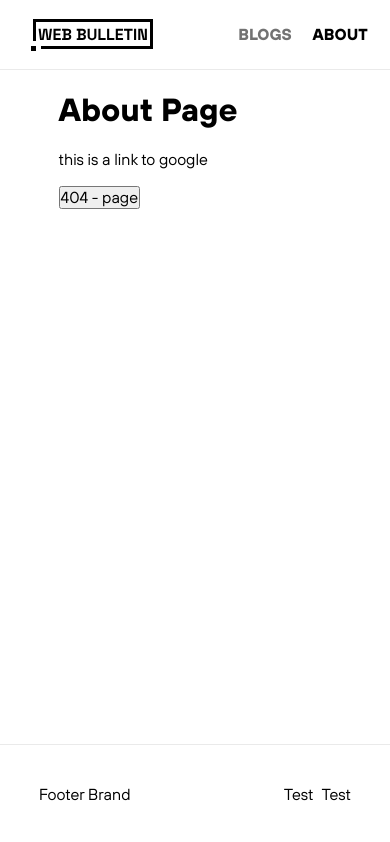
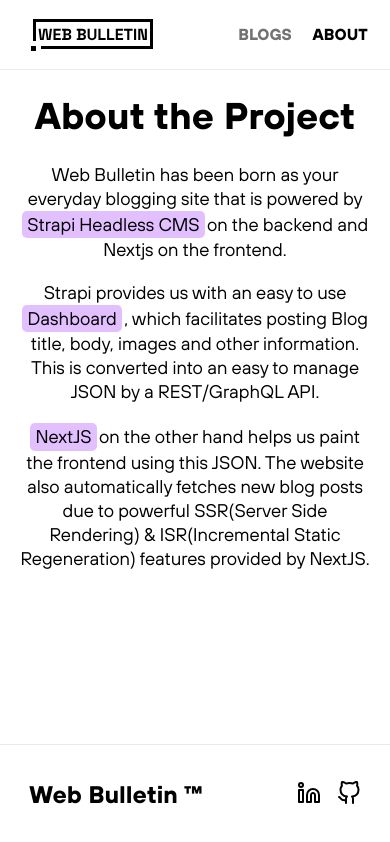
Before and after one commit to nabeelcodes/web-bulletin-blog, a Next.js app: page /about in a window 390 px wide. Before the commit this address had no page. Built offline with nearby package versions, Linux system fonts and the light colour scheme; a web font is replaced by a local one.

Commit message:
Completed About section and updated footer
- Updated footer with new Github and LinkedIn logos
- Added info on the project
- made the About page and Footer responsive

```diff
--- a/src/components/Footer/Footer.jsx
+++ b/src/components/Footer/Footer.jsx
@@ -1,16 +1,26 @@
 import { StyledFooter } from './Footer.styled';
 import { Container } from '../../styles/utilities';
+import GithubLogo from '../GithubLogo/GithubLogo';
+import LinkedinLogo from '../LinkedinLogo/LinkedinLogo';
 
 export default function Footer() {
 	return (
 		<StyledFooter>
-      <Container flex width="80%">
-        <div className="footBrand">Footer Brand</div>
+			<Container flex width='80%' className='footerContainer'>
+				<div className='footBrand'>Web Bulletin &trade;</div>
 
-        <div className="footMenu">
+				<div className='footMenu'>
 					<ul>
-            <li>Test</li>
-            <li>Test</li>
+						<li>
+							<a href='https://in.linkedin.com/in/nabeel-asif-2549ba142' target='_blank' rel='noreferrer'>
+								<LinkedinLogo />
+							</a>
+						</li>
+						<li>
+							<a href='https://github.com/nabeelcodes/web-bulletin-blog' target='_blank' rel='noreferrer'>
+								<GithubLogo />
+							</a>
+						</li>
 					</ul>
 				</div>
 			</Container>
--- a/src/components/Footer/Footer.styled.js
+++ b/src/components/Footer/Footer.styled.js
@@ -1,14 +1,42 @@
 import styled from 'styled-components';
 
 export const StyledFooter = styled.footer`
-  height: 100px;
-  border-top: 1px solid #eaeaea;
+	height: 100px;
+	border-top: 1px solid #eaeaea;
 
-  .footMenu ul {
-    display: flex;
-  }
+	.footBrand {
+		font-size: 1.5rem;
+		font-weight: 700;
+		padding-left: 0.7em;
+	}
 
-  .footMenu li:not(:last-child) {
-    margin-right: 0.5rem;
-  }
+	.footMenu {
+		ul {
+			display: flex;
+		}
+
+		li:not(:last-child) {
+			margin-right: 2rem;
+		}
+
+		svg {
+			cursor: pointer;
+		}
+	}
+
+	@media ${({ theme }) => theme.breakpoints.sm} {
+		.footerContainer {
+			width: 85%;
+		}
+
+		.footBrand {
+			padding-left: unset;
+		}
+
+		.footMenu {
+			li:not(:last-child) {
+				margin-right: 1rem;
+			}
+		}
+	}
 `;
--- /dev/null
+++ b/src/components/GithubLogo/GithubLogo.jsx
@@ -0,0 +1,29 @@
+export default function GithubLogo() {
+	return (
+		<svg
+			width='24'
+			height='24'
+			viewBox='0 0 24 24'
+			fill='none'
+			xmlns='http://www.w3.org/2000/svg'
+			role='img'
+			aria-label="Black Github logo on white background with link to the website's github repo page"
+			aria-labelledby='Github Logo'
+		>
+			<g clipPath='url(#clip0_210_2)'>
+				<path
+					d='M9 19C4 20.5 4 16.5 2 16M16 22V18.13C16.0375 17.6532 15.9731 17.1738 15.811 16.7238C15.6489 16.2738 15.3929 15.8634 15.06 15.52C18.2 15.17 21.5 13.98 21.5 8.52C21.4997 7.12383 20.9627 5.7812 20 4.77C20.4559 3.54851 20.4236 2.19835 19.91 0.999999C19.91 0.999999 18.73 0.649999 16 2.48C13.708 1.85882 11.292 1.85882 9 2.48C6.27 0.649999 5.09 0.999999 5.09 0.999999C4.57638 2.19835 4.54414 3.54851 5 4.77C4.03013 5.7887 3.49252 7.14346 3.5 8.55C3.5 13.97 6.8 15.16 9.94 15.55C9.611 15.89 9.35726 16.2954 9.19531 16.7399C9.03335 17.1844 8.96681 17.6581 9 18.13V22'
+					stroke='black'
+					strokeWidth='2'
+					strokeLinecap='round'
+					strokeLinejoin='round'
+				/>
+			</g>
+			<defs>
+				<clipPath id='clip0_210_2'>
+					<rect width='24' height='24' fill='white' />
+				</clipPath>
+			</defs>
+		</svg>
+	);
+}
--- /dev/null
+++ b/src/components/LinkedinLogo/LinkedinLogo.jsx
@@ -0,0 +1,30 @@
+export default function LinkedinLogo() {
+	return (
+		<svg
+			width='24'
+			height='24'
+			viewBox='0 0 24 24'
+			fill='none'
+			xmlns='http://www.w3.org/2000/svg'
+			role='img'
+			aria-label="Black LinkedIn logo on white background with link to the website's developer's LinkedIn page"
+			aria-labelledby='LinkedIn Logo'
+		>
+			<path
+				d='M16 8C17.5913 8 19.1174 8.63214 20.2426 9.75736C21.3679 10.8826 22 12.4087 22 14V21H18V14C18 13.4696 17.7893 12.9609 17.4142 12.5858C17.0391 12.2107 16.5304 12 16 12C15.4696 12 14.9609 12.2107 14.5858 12.5858C14.2107 12.9609 14 13.4696 14 14V21H10V14C10 12.4087 10.6321 10.8826 11.7574 9.75736C12.8826 8.63214 14.4087 8 16 8V8Z'
+				stroke='black'
+				strokeWidth='2'
+				strokeLinecap='round'
+				strokeLinejoin='round'
+			/>
+			<path d='M6 9H2V21H6V9Z' stroke='black' strokeWidth='2' strokeLinecap='round' strokeLinejoin='round' />
+			<path
+				d='M4 6C5.10457 6 6 5.10457 6 4C6 2.89543 5.10457 2 4 2C2.89543 2 2 2.89543 2 4C2 5.10457 2.89543 6 4 6Z'
+				stroke='black'
+				strokeWidth='2'
+				strokeLinecap='round'
+				strokeLinejoin='round'
+			/>
+		</svg>
+	);
+}
--- a/src/pages/about.jsx
+++ b/src/pages/about.jsx
@@ -1,6 +1,7 @@
 import Head from 'next/head';
 import { Container } from '../styles/utilities';
 import { useRouter } from 'next/router';
+/*	CSS STYLES ARE FETCHED FROM 'src/styles/utilities.js'	*/
 
 export default function About() {
 	const router = useRouter();
@@ -11,24 +12,36 @@
 				<title>About - Web Bulletin</title>
 			</Head>
 
-			<Container width='70%'>
-				<h1>About Page</h1>
+			<Container width='70%' aboutPageContainer>
+				<h1>About the Project</h1>
 
-				<a href='https://www.google.com' target='_blank' rel='noreferrer'>
-					this is a link to google
-				</a>
-
-				<br />
-				<br />
-
-				<button
-					onClick={(event) => {
-						event.preventDefault();
-						router.push('/404');
-					}}
-				>
-					404 - page
-				</button>
+				<p>
+					Web Bulletin has been born as your everyday blogging site that is powered by{' '}
+					<a
+						href='https://docs.strapi.io/developer-docs/latest/getting-started/introduction.html'
+						title='Strapi developer docs'
+						target='_blank'
+						rel='noreferrer'
+					>
+						Strapi Headless CMS
+					</a>
+					on the backend and Nextjs on the frontend.
+				</p>
+				<p>
+					Strapi provides us with an easy to use
+					<a href='https://api-blog-strapi-next.herokuapp.com/admin/' title='Strapi Dashboard for this Blog' target='_blank' rel='noreferrer'>
+						Dashboard
+					</a>
+					, which facilitates posting Blog title, body, images and other information. This is converted into an easy to manage JSON by a REST/GraphQL
+					API.
+				</p>
+				<p>
+					<a href='https://nextjs.org/docs' title='NextJS developer docs' target='_blank' rel='noreferrer'>
+						NextJS
+					</a>
+					on the other hand helps us paint the frontend using this JSON. The website also automatically fetches new blog posts due to powerful
+					SSR(Server Side Rendering) & ISR(Incremental Static Regeneration) features provided by NextJS.
+				</p>
 			</Container>
 		</>
 	);
--- a/src/styles/utilities.js
+++ b/src/styles/utilities.js
@@ -102,6 +102,34 @@
 				}
 			}
 		`}
+
+	${({ aboutPageContainer }) =>
+		aboutPageContainer &&
+		css`
+			text-align: center;
+
+			h1 {
+				font-size: calc(1.525rem + 3.3vw);
+				font-weight: 700;
+			}
+
+			p {
+				font-size: 1.15rem;
+				margin-bottom: 1em;
+			}
+
+			a {
+				display: inline-block;
+				background-color: #8b00ff40;
+				padding: 0.1em 0.3em;
+				margin-right: 0.1em;
+				border-radius: 5px;
+			}
+
+			@media ${({ theme }) => theme.breakpoints.sm} {
+				width: 90%;
+			}
+		`};
 `;
 
 export const AllBlogsListContainer = styled.section`
```
Lines whose indentation alone changed are shown as unchanged.
